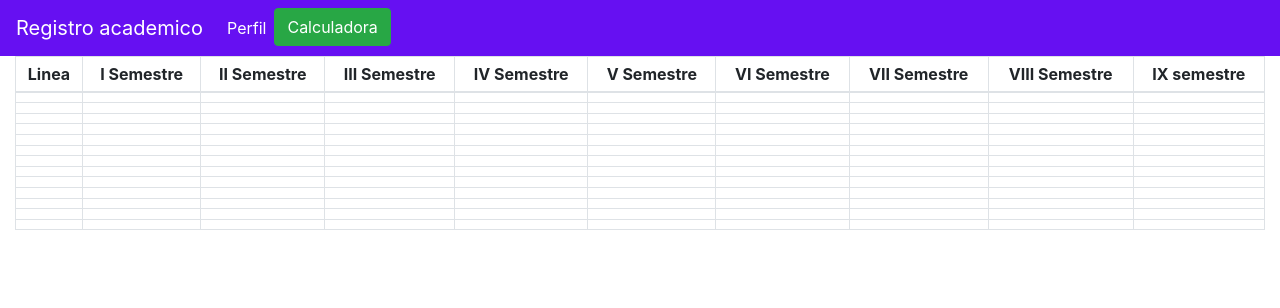
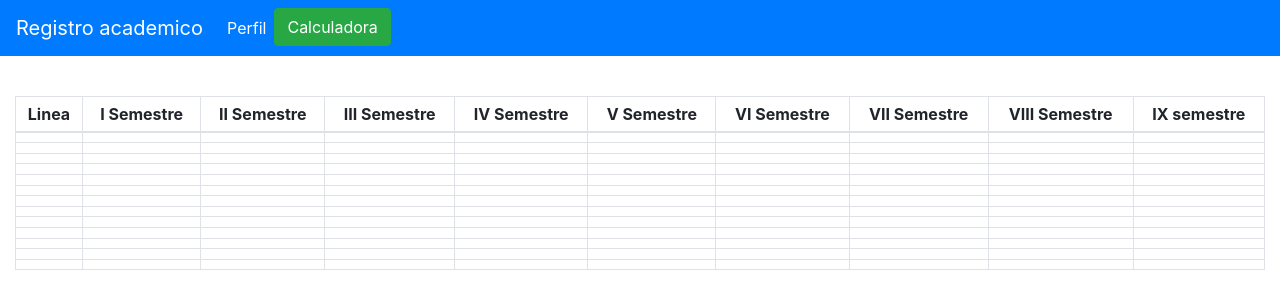
Before and after one commit to Camgaro04/RegistroAcademico, a plain HTML site: page html/schedule.html in a window 1280 px wide. Drawn offline with Linux system fonts and the light colour scheme.

Commit message:
color navbar

```diff
--- a/html/schedule.html
+++ b/html/schedule.html
@@ -8,13 +8,12 @@
     <link rel="stylesheet" href="../css/estilos.css">
     <script type="text/javascript" src="../js/scriptsRegistro.js"></script>
     <meta name="viewport" content="width=device-width, user-scalable=no, initial-scale=1.0, maximum-scale=1.0, minimum-scale=1.0">
-
     <script>document.getElementsByTagName("html")[0].className += " js";</script>
     <script type="text/javascript" src="../js/scripts.js"></script>
     <title>Document</title>
 </head>
 <body onload="loadInformation()">
-    <nav class="navbar navbar-expand-xl full-sized navbar-dark bg-navbar">
+    <nav class="navbar navbar-expand-xl full-sized navbar-dark bg-primary fixed-top">
         <a class="navbar-brand" href="#">Registro academico</a>
         <button class="navbar-toggler" type="button" data-toggle="collapse" data-target="#navbarNav" aria-controls="navbarNav" aria-expanded="false" aria-label="Toggle navigation">
             <span class="navbar-toggler-icon"></span>
@@ -31,7 +30,7 @@
           </div>
     </nav>
 
-  <div class="container-fluid">
+  <div class="container-fluid mt-5 pt-5">
       <div class="table-responsive">
           <table class="table table-sm table-hover table-bordered" id="principalTable">
               <thead>
```
Also changed, not shown: html/detalle_materia.html (+1 -2 lines).
